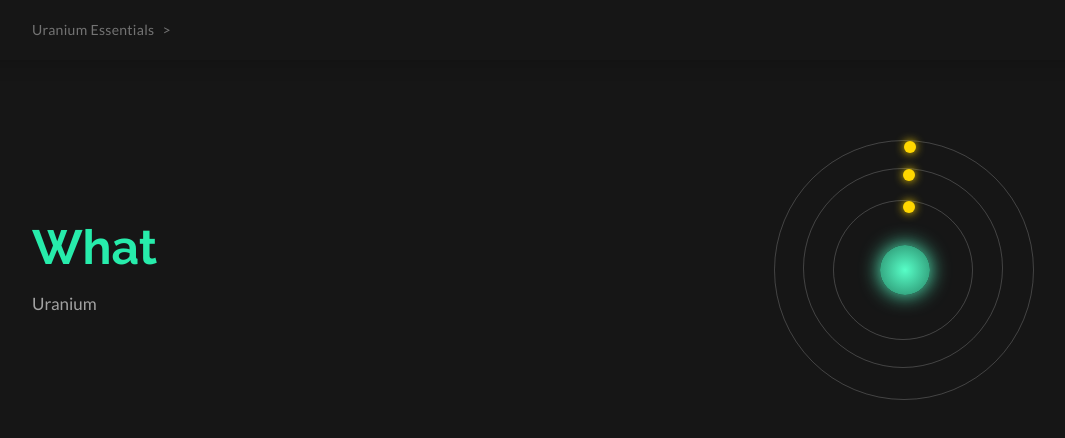
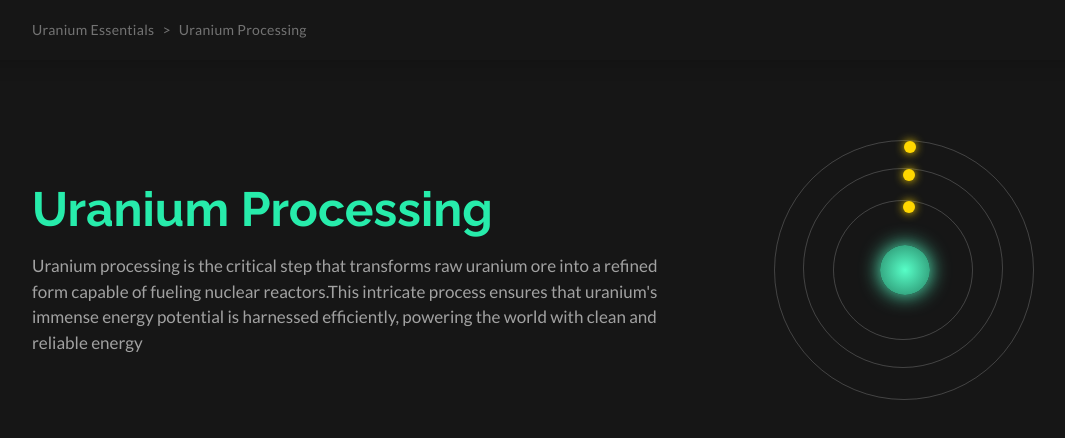
Before and after one commit to PuneetKandpal/Internship-Projects, a React (Vite) app in the folder Uranium_Tracker_React/uranium-tracker/: page /essentials/e7 in a window 1280 px wide. Shown: the top 438 px of the page, without its empty margins (48-1113 px from the left). Built offline with nearby package versions, Linux system fonts and the light colour scheme; a web font is replaced by a local one.

Commit message:
Modified e7 page

```diff
--- a/Uranium_Tracker_React/uranium-tracker/src/pages/essential_subpages/Eseven.jsx
+++ b/Uranium_Tracker_React/uranium-tracker/src/pages/essential_subpages/Eseven.jsx
@@ -1,14 +1,18 @@
-import Breadcrumb from "../../components/essential_components/breadcrumb"
-import EssentialSubHero from "../../components/essential_components/EssentialSubHero"
-
+import Breadcrumb from "../../components/essential_components/breadcrumb";
+import EssentialSubHero from "../../components/essential_components/EssentialSubHero";
 
 const Eseven = () => {
   return (
     <div>
-      <Breadcrumb link={"/essentials/e7"} />
-      <EssentialSubHero heading={"What"} subheading={"Uranium"} />
+      <Breadcrumb link={"/essentials/e7"} title={"Uranium Processing"} />
+      <EssentialSubHero
+        heading={"Uranium Processing"}
+        subheading={
+          "Uranium processing is the critical step that transforms raw uranium ore into a refined form capable of fueling nuclear reactors.This intricate process ensures that uranium's immense energy potential is harnessed efficiently, powering the world with clean and reliable energy"
+        }
+      />
     </div>
-  )
-}
+  );
+};
 
-export default Eseven
+export default Eseven;
```
